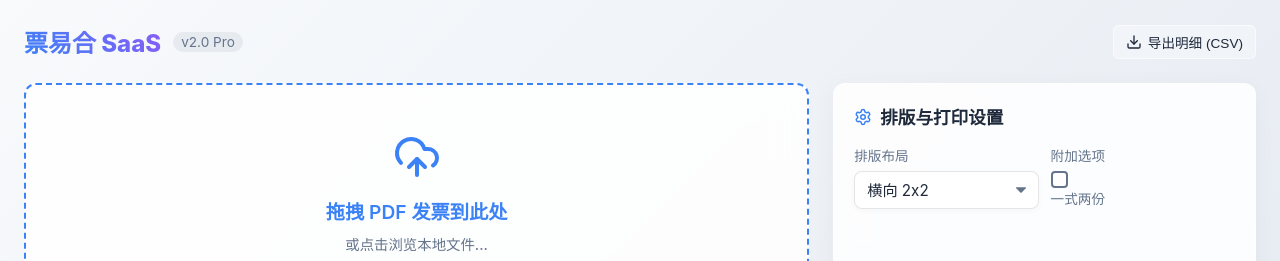
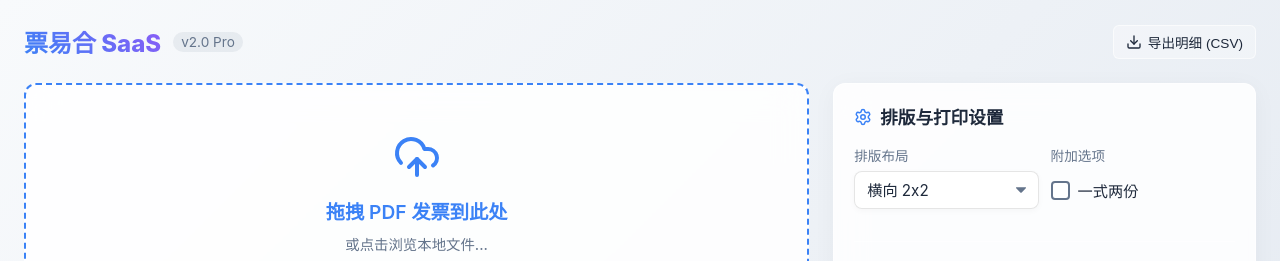
Before and after one commit to wuyueerhao/piaoyihe-web, a React (Vite) app: page / in a window 1280 px wide. Shown: the top 261 px of the page. Built offline with nearby package versions, Linux system fonts and the light colour scheme.

Commit message:
fix: resolve checkbox alignment issue due to CSS specificity

```diff
--- a/src/index.css
+++ b/src/index.css
@@ -315,7 +315,7 @@
 .form-group:last-child {
   margin-bottom: 0;
 }
-.form-group label {
+.form-group > label {
   display: block;
   font-size: 0.85rem;
   color: var(--text-muted);
@@ -371,13 +371,15 @@
 }
 
 .checkbox-label {
-  display: flex;
+  display: flex !important;
   align-items: center;
   gap: 8px;
-  font-size: 0.95rem;
+  font-size: 0.95rem !important;
+  color: var(--text-main) !important;
   cursor: pointer;
   user-select: none;
   height: 38px;
+  margin-bottom: 0 !important;
 }
 
 .checkbox-label input {
```
